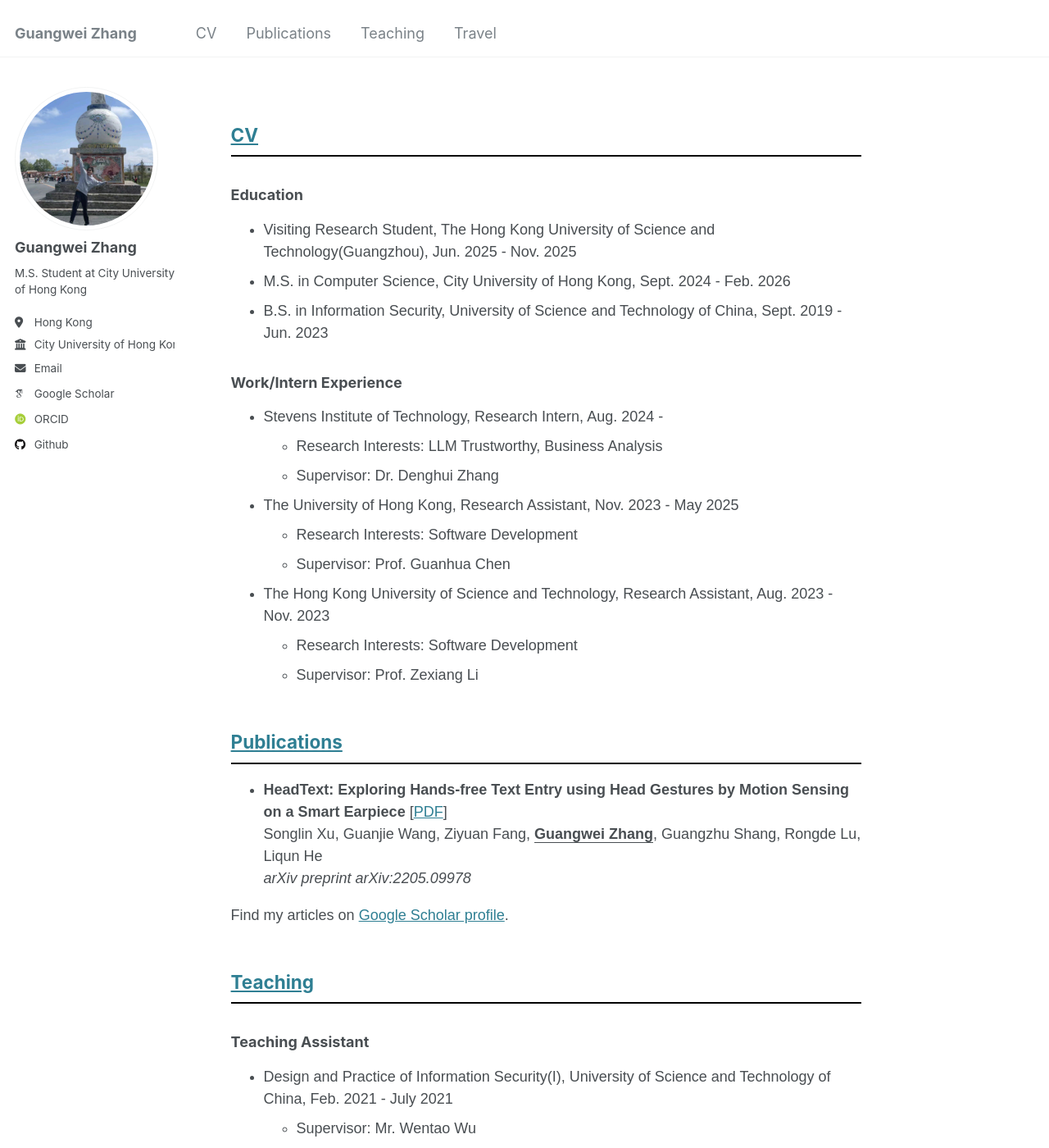
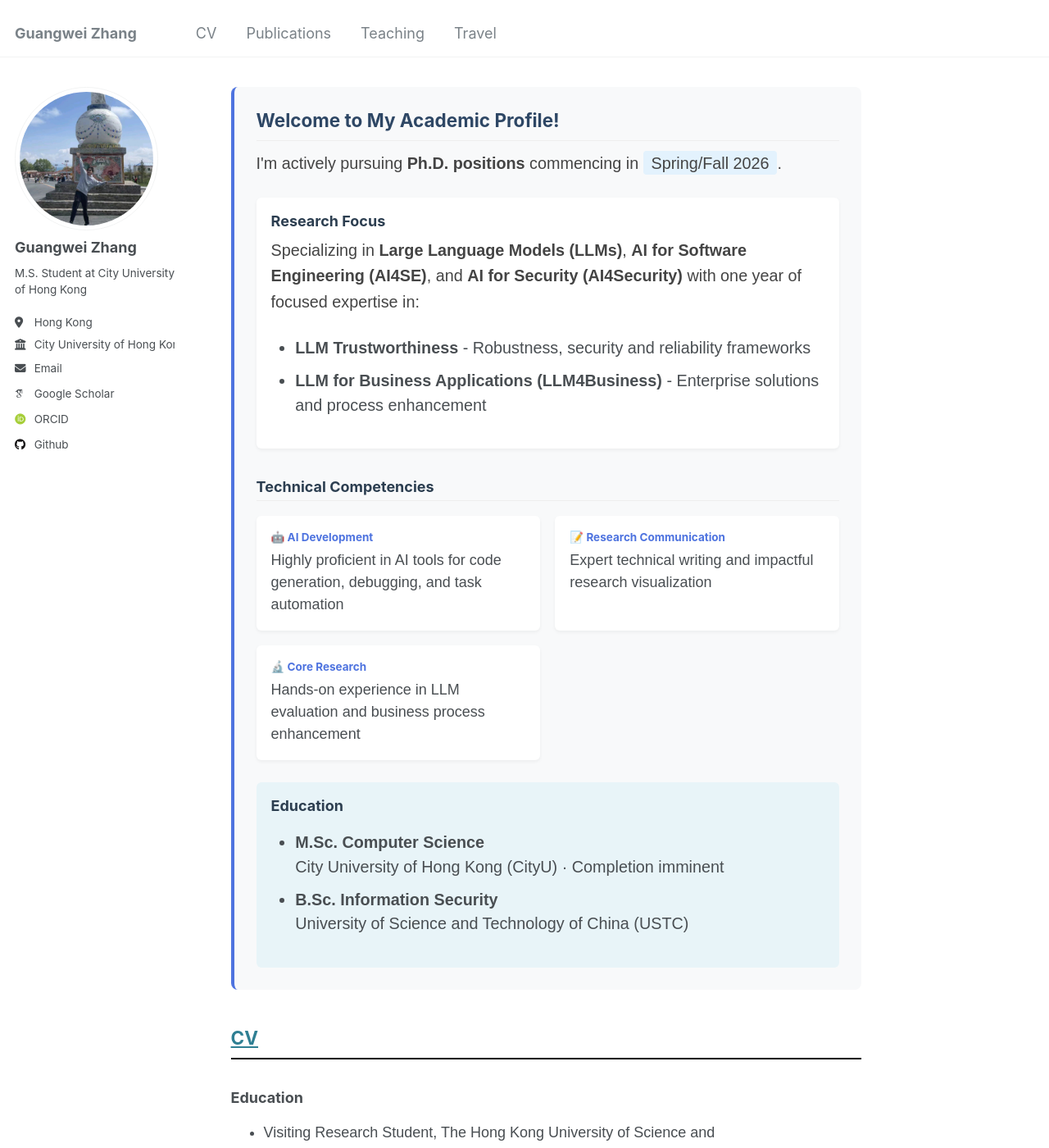
Before and after one commit to changhu73/changhu73.github.io, a Jekyll site: the page built from index.md, in a window 1280 px wide and 1400 px high. Shown: the whole window at 82% size. Built offline with Jekyll 4.4.1, drawn with Linux system fonts in a browser that asks for light colours; some web fonts are replaced.

Commit message:
Update index.md

```diff
--- a/index.md
+++ b/index.md
@@ -4,17 +4,62 @@ author_profile: true
 ---
 
 
-<!-- <div class="welcome-section" style="margin-bottom: 2em; padding-bottom: 1em; border-bottom: 1px solid #eee;">
+<div class="welcome-section" style="margin-bottom: 2em; padding: 1.5em; border-radius: 8px; background-color: #f8f9fa; border-left: 4px solid #4e73df;">
+  <h2 style="margin-top: 0; color: #2e4765; border-bottom: 1px solid #eee; padding-bottom: 0.5em;">
+    Welcome to My Academic Profile!
+  </h2>
 
+  <div style="margin-bottom: 1.2em;">
+    <p style="font-size: 1.1em; color: #444; line-height: 1.6;">
+      I'm actively pursuing <strong>Ph.D. positions</strong> commencing in <span style="background-color: #e3f2fd; padding: 0.2em 0.5em; border-radius: 4px;">Spring/Fall 2026</span>.
+    </p>
+  </div>
 
-  <p style="font-size: 1.2em; color: #555; margin-top: 0;">
-  Welcome to my page!
-  I completed my undergraduate studies in Information Security at the University of Science and Technology of China (USTC) and will soon be completing my master's degree in Computer Science at the City University of Hong Kong (CityU).
-  I am passionate about applying data science techniques to the business world and am actively seeking opportunities in this exciting, cross-disciplinary field.
-  </p>
+  <div style="margin-bottom: 1.5em; background: white; padding: 1em; border-radius: 6px; box-shadow: 0 2px 4px rgba(0,0,0,0.05);">
+    <h3 style="color: #2c3e50; margin-top: 0;">Research Focus</h3>
+    <p style="font-size: 1.1em; color: #444; line-height: 1.6;">
+      Specializing in <strong>Large Language Models (LLMs)</strong>,
+      <strong>AI for Software Engineering (AI4SE)</strong>, and
+      <strong>AI for Security (AI4Security)</strong> with one year of focused expertise in:
+    </p>
+    <ul style="padding-left: 1.5em; font-size: 1.1em;">
+      <li style="margin-bottom: 0.5em;"><strong>LLM Trustworthiness</strong> - Robustness, security and reliability frameworks</li>
+      <li><strong>LLM for Business Applications (LLM4Business)</strong> - Enterprise solutions and process enhancement</li>
+    </ul>
+  </div>
 
+  <div style="margin-bottom: 1.5em;">
+    <h3 style="color: #2c3e50; border-bottom: 1px solid #eee; padding-bottom: 0.3em;">Technical Competencies</h3>
+    <div style="display: grid; grid-template-columns: repeat(auto-fit, minmax(300px, 1fr)); gap: 1em; margin-top: 1em;">
+      <div style="background: white; padding: 1em; border-radius: 6px; box-shadow: 0 2px 4px rgba(0,0,0,0.05);">
+        <h4 style="margin-top: 0; color: #4e73df;">🤖 AI Development</h4>
+        <p style="margin-bottom: 0;">Highly proficient in AI tools for code generation, debugging, and task automation</p>
+      </div>
+      <div style="background: white; padding: 1em; border-radius: 6px; box-shadow: 0 2px 4px rgba(0,0,0,0.05);">
+        <h4 style="margin-top: 0; color: #4e73df;">📝 Research Communication</h4>
+        <p style="margin-bottom: 0;">Expert technical writing and impactful research visualization</p>
+      </div>
+      <div style="background: white; padding: 1em; border-radius: 6px; box-shadow: 0 2px 4px rgba(0,0,0,0.05);">
+        <h4 style="margin-top: 0; color: #4e73df;">🔬 Core Research</h4>
+        <p style="margin-bottom: 0;">Hands-on experience in LLM evaluation and business process enhancement</p>
+      </div>
+    </div>
+  </div>
 
-</div> -->
+  <div style="background: #e8f4f8; padding: 1em; border-radius: 6px;">
+    <h3 style="color: #2c3e50; margin-top: 0;">Education</h3>
+    <ul style="padding-left: 1.5em; font-size: 1.1em;">
+      <li style="margin-bottom: 0.5em;">
+        <strong>M.Sc. Computer Science</strong><br>
+        City University of Hong Kong (CityU) · Completion imminent
+      </li>
+      <li>
+        <strong>B.Sc. Information Security</strong><br>
+        University of Science and Technology of China (USTC)
+      </li>
+    </ul>
+  </div>
+</div>
 
 
 
```
